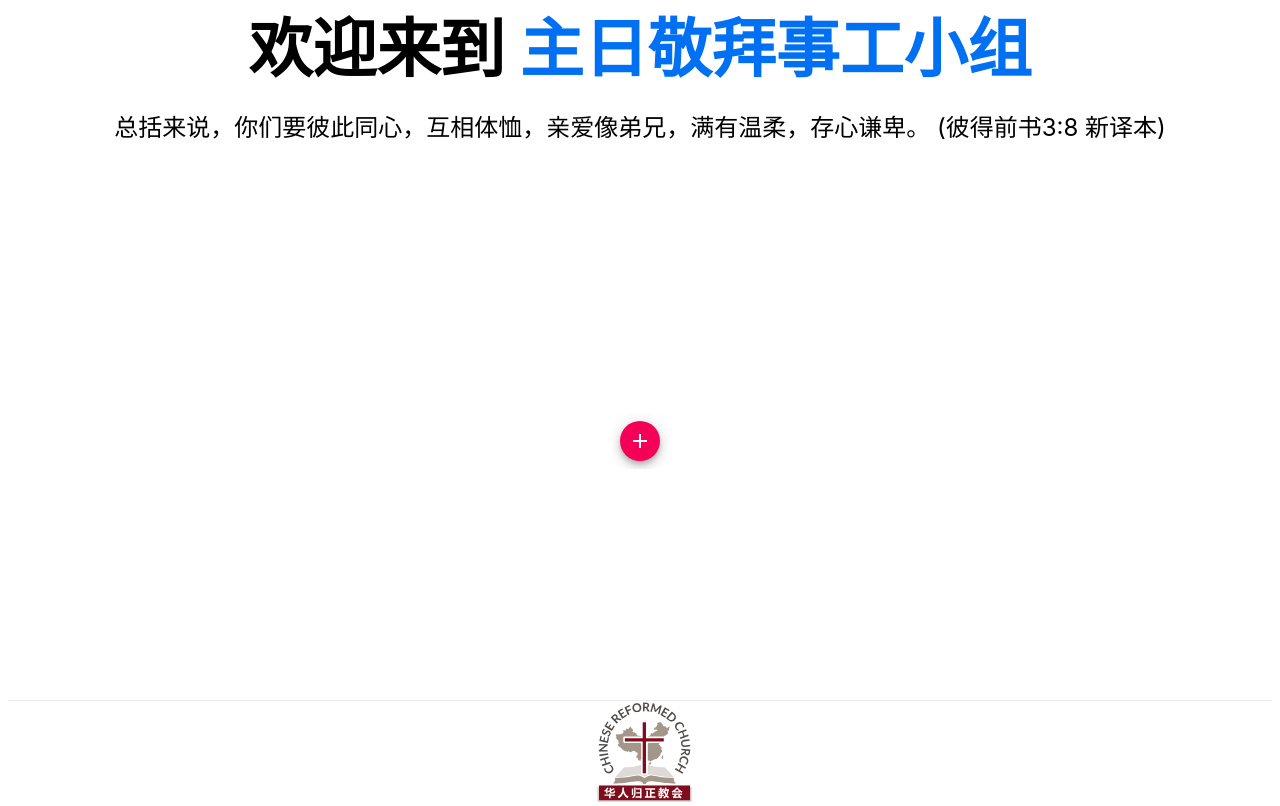
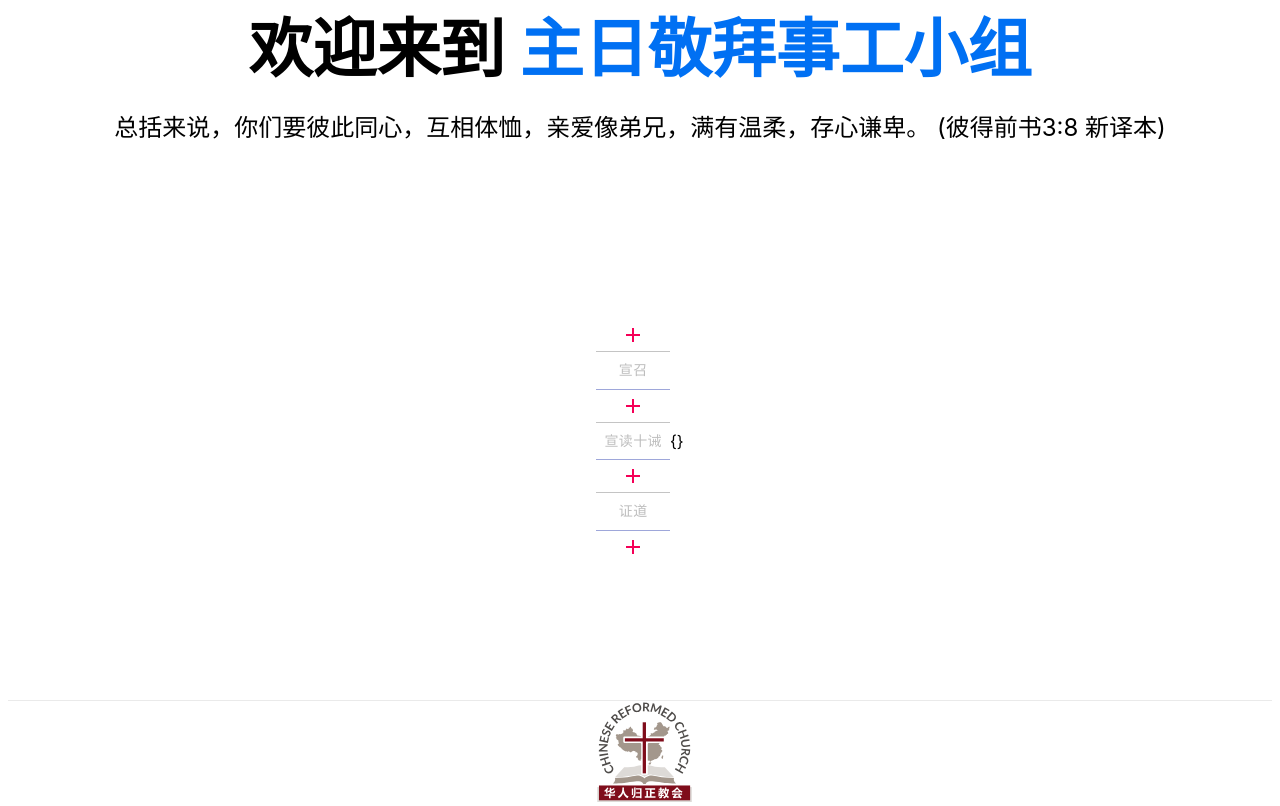
Before and after one commit to lengerrong/sundayapp, a Next.js app: page /songs in a window 1280 px wide. Built offline with nearby package versions, Linux system fonts and the light colour scheme.

Commit message:
Song Selector Drag Move and Drop

```diff
--- /dev/null
+++ b/components/song.panel.tsx
@@ -0,0 +1,40 @@
+import React, { useEffect } from 'react';
+import { createStyles, makeStyles, Theme } from '@material-ui/core/styles';
+import Button from '@material-ui/core/Button';
+import Dialog from '@material-ui/core/Dialog';
+import DialogActions from '@material-ui/core/DialogActions';
+import DialogContent from '@material-ui/core/DialogContent';
+import DialogTitle from '@material-ui/core/DialogTitle';
+import Fab from '@material-ui/core/Fab';
+import AddIcon from '@material-ui/icons/Add';
+import InputLabel from '@material-ui/core/InputLabel';
+import Input from '@material-ui/core/Input';
+import MenuItem from '@material-ui/core/MenuItem';
+import FormControl from '@material-ui/core/FormControl';
+import Select from '@material-ui/core/Select';
+
+const useStyles = makeStyles((theme: Theme) =>
+    createStyles({
+        container: {
+            display: 'flex',
+            flexWrap: 'wrap',
+            maxWidth: '70%'
+        },
+        margin: {
+            margin: theme.spacing(1),
+        },
+        formControl: {
+            margin: theme.spacing(1),
+            minWidth: 120,
+        },
+    }),
+);
+
+export default function SongPanel( {song} ) {
+    const classes = useStyles();
+    return (
+        <div className={classes.container}>
+            {JSON.stringify(song)}
+        </div>
+    );
+}
--- a/components/song.selector.tsx
+++ b/components/song.selector.tsx
@@ -1,18 +1,17 @@
-import React from 'react';
-import { createStyles, makeStyles, Theme } from '@material-ui/core/styles';
-import Button from '@material-ui/core/Button';
-import Dialog from '@material-ui/core/Dialog';
-import DialogActions from '@material-ui/core/DialogActions';
-import DialogContent from '@material-ui/core/DialogContent';
-import DialogTitle from '@material-ui/core/DialogTitle';
-import Fab from '@material-ui/core/Fab';
-import AddIcon from '@material-ui/icons/Add';
-import InputLabel from '@material-ui/core/InputLabel';
-import FormHelperText from '@material-ui/core/FormHelperText';
-import MenuItem from '@material-ui/core/MenuItem';
-import TextField from '@material-ui/core/TextField';
-import FormControl from '@material-ui/core/FormControl';
-import Select from '@material-ui/core/Select';
+import React from 'react'
+import { createStyles, makeStyles, Theme } from '@material-ui/core/styles'
+import Button from '@material-ui/core/Button'
+import Dialog from '@material-ui/core/Dialog'
+import DialogActions from '@material-ui/core/DialogActions'
+import DialogContent from '@material-ui/core/DialogContent'
+import DialogTitle from '@material-ui/core/DialogTitle'
+import AddIcon from '@material-ui/icons/Add'
+import InputLabel from '@material-ui/core/InputLabel'
+import FormHelperText from '@material-ui/core/FormHelperText'
+import MenuItem from '@material-ui/core/MenuItem'
+import TextField from '@material-ui/core/TextField'
+import FormControl from '@material-ui/core/FormControl'
+import Select from '@material-ui/core/Select'
 
 const psalms = require('../jsons/psalms')
 const hymns = require('../jsons/hymns')
@@ -32,75 +31,75 @@ const useStyles = makeStyles((theme: Theme) =>
             minWidth: 120,
         },
     }),
-);
+)
 
-const defaultType = 1;
-const defaultIndex = 1;
-const defaultSections = [];
+const defaultType = 1
+const defaultIndex = 1
+const defaultSections = []
 
 export default function SongSelect({onSongSelect}) {
-    const classes = useStyles();
-    const [open, setOpen] = React.useState(false);
-    const [type, setType] = React.useState<number | string>(defaultType);
-    const [index, setIndex] = React.useState<number | string>(defaultIndex);
-    const [sections, setSections] = React.useState<[number]>(defaultSections);
-    const maxIndex = type == defaultType ? psalms.length : hymns.length;
-    const songIndexLabel = '第' + index + '首';
-    const sectionsLabel = '第' + sections + '节';
-    const song = songs[type-1][index-1];
+    const classes = useStyles()
+    const [open, setOpen] = React.useState(false)
+    const [type, setType] = React.useState<number | string>(defaultType)
+    const [index, setIndex] = React.useState<number | string>(defaultIndex)
+    const [sections, setSections] = React.useState<[number]>(defaultSections)
+    const maxIndex = type == defaultType ? psalms.length : hymns.length
+    const songIndexLabel = '第' + index + '首'
+    const sectionsLabel = '第' + sections + '节'
+    const song = songs[type-1][index-1]
     const onTypeChange = (event: React.ChangeEvent<{ value: unknown }>) => {
-        setType(Number(event.target.value) || '');
+        setType(Number(event.target.value) || '')
         if (event.target.value == 1 && index > hymns.length) {
             setIndex(1)
         }
-    };
+    }
 
     const onIndexChange = (event: React.ChangeEvent<{ value: unknown }>) => {
-        let indexValue = Number(event.target.value) || 1;
+        let indexValue = Number(event.target.value) || 1
         if (indexValue < 1) {
-            indexValue = 1;
+            indexValue = 1
         }
         if (indexValue > maxIndex) {
-            indexValue = maxIndex;
+            indexValue = maxIndex
         }
-        setIndex(indexValue);
-        setSections(defaultSections);
-    };
+        setIndex(indexValue)
+        setSections(defaultSections)
+    }
 
     const onSectionsChange = (event: React.ChangeEvent<{ value: unknown }>) => {
-        setSections(event.target.value);
+        setSections(event.target.value)
     }
 
     const handleClickOpen = () => {
-        setOpen(true);
-    };
+        setOpen(true)
+    }
 
     const handleClose = () => {
-        cleanState();
-    };
+        cleanState()
+    }
 
     const handleOk = () => {
         if (sections.length < 1) {
-            return;
+            return
         }
-        let selectedSong = {...song};
-        selectedSong.verses = selectedSong.verses.filter(verse => sections.includes(Number(verse.index)));
-        onSongSelect && onSongSelect(selectedSong);
-        cleanState();
-    };
+        let selectedSong = {...song}
+        selectedSong.verses = selectedSong.verses.filter(verse => sections.includes(Number(verse.index)))
+        onSongSelect && onSongSelect(selectedSong)
+        cleanState()
+    }
 
     const cleanState = () => {
-        setOpen(false);
-        setIndex(defaultIndex);
-        setType(defaultType);
-        setSections(defaultSections);
+        setOpen(false)
+        setIndex(defaultIndex)
+        setType(defaultType)
+        setSections(defaultSections)
     }
 
     return (
-        <div>
-            <Fab size='small' color="secondary" aria-label="add" className={classes.margin} onClick={handleClickOpen}>
+        <>
+            <Button size='small' color="secondary" aria-label="add" className={classes.margin + 'MuiButtonGroup-grouped MuiButtonGroup-groupedVertical MuiButtonGroup-groupedText MuiButtonGroup-groupedTextVertical'} onClick={handleClickOpen}>
                 <AddIcon />
-            </Fab>
+            </Button>
             <Dialog open={open} onClose={handleClose}>
                 <DialogTitle>选择诗歌</DialogTitle>
                 <DialogContent>
@@ -151,12 +150,12 @@ export default function SongSelect({onSongSelect}) {
                 <DialogActions>
                     <Button onClick={handleClose} color="primary">
                         取消
-          </Button>
+                    </Button>
                     <Button onClick={handleOk} color="primary">
                         确定
-          </Button>
+                    </Button>
                 </DialogActions>
             </Dialog>
-        </div>
-    );
+        </>
+    )
 }
--- a/package.json
+++ b/package.json
@@ -9,12 +9,15 @@
     "lint": "next lint"
   },
   "dependencies": {
+    "@emotion/react": "^11.4.0",
+    "@emotion/styled": "^11.3.0",
     "@material-ui/core": "^4.12.1",
     "@material-ui/icons": "^4.11.2",
     "mobx": "^6.3.2",
     "mobx-react-lite": "^3.2.0",
     "next": "11.0.1",
     "react": "17.0.2",
+    "react-beautiful-dnd": "^13.1.0",
     "react-dom": "17.0.2"
   },
   "devDependencies": {
--- a/pages/songs/index.tsx
+++ b/pages/songs/index.tsx
@@ -1,11 +1,82 @@
-import Link from 'next/link'
+import React from 'react'
+import Button from '@material-ui/core/Button'
+import ButtonGroup from '@material-ui/core/ButtonGroup'
 import { observer } from 'mobx-react-lite'
 import SongSelect from '../../components/song.selector'
+import SongPanel from '../../components/song.panel'
+import songsStore from '../../stores/songs.store'
+import { Chip } from '@material-ui/core'
+import LibraryMusicIcon from '@material-ui/icons/LibraryMusic'
+import DragMoveDrop from '../../components/drag.move.drop'
 
 const Songs = observer(({ styles }) => {
+  const [currentSong, setCurrentSong] = React.useState({})
+  const { songs } = songsStore
+  const onSongSelect = (selectedSong, position) => {
+    let newSongs = Array.from(songs)
+    newSongs.push({ ...selectedSong, position })
+    songsStore.setSongs(newSongs)
+    setCurrentSong(selectedSong)
+  }
+  const getSongLable = (song) => {
+    return (song.type == 0 ? '诗篇' : '圣诗') + song.index + ': 第' + song.verses.map(verse => verse.index).join(',') + '节'
+  }
+  const onSongClick = (song) => {
+    console.log(song)
+    if (song.index != currentSong.index ||
+      song.position != currentSong.position ||
+      song.title != currentSong.title ||
+      JSON.stringify(song.verses) !== JSON.stringify(currentSong.verses)) {
+      setCurrentSong(song)
+    }
+  }
+  const onDeleteSong = (song) => {
+    let newSongs = Array.from(songs)
+    newSongs.splice(song.arrayIndex, 1)
+    songsStore.setSongs(newSongs)
+    setCurrentSong(newSongs.length >= 1 ? newSongs[0] : {})
+  }
+  const SongChip = (song) => {
+    const songLabel = getSongLable(song)
+    return (
+      <Chip
+        key={songLabel}
+        className={styles.chip}
+        clickable
+        color="primary"
+        icon={<LibraryMusicIcon />}
+        label={songLabel}
+        onClick={() => onSongClick(song)}
+        onDelete={() => onDeleteSong(song)}
+      />
+    )
+  }
+  let displaySongs = Array.from(songs)
+  displaySongs = displaySongs.map((song, index) => ({ ...song, arrayIndex: index }))
   return (
     <div className={styles.grid}>
-      <SongSelect />
+      <ButtonGroup orientation="vertical" variant="text" color="primary" aria-label="vertical text primary button group">
+        <DragMoveDrop>
+          {displaySongs.filter((song) => song.position == 0).map(SongChip)}
+        </DragMoveDrop>
+        <SongSelect onSongSelect={(selectedSong) => onSongSelect(selectedSong, 0)} />
+        <Button disabled>宣召</Button>
+        <DragMoveDrop>
+          {displaySongs.filter((song) => song.position == 1).map(SongChip)}
+        </DragMoveDrop>
+        <SongSelect onSongSelect={(selectedSong) => onSongSelect(selectedSong, 1)} />
+        <Button disabled>宣读十诫</Button>
+        <DragMoveDrop>
+          {displaySongs.filter((song) => song.position == 2).map(SongChip)}
+        </DragMoveDrop>
+        <SongSelect onSongSelect={(selectedSong) => onSongSelect(selectedSong, 2)} />
+        <Button disabled>证道</Button>
+        <DragMoveDrop>
+          {displaySongs.filter((song) => song.position == 3).map(SongChip)}
+        </DragMoveDrop>
+        <SongSelect onSongSelect={(selectedSong) => onSongSelect(selectedSong, 3)} />
+      </ButtonGroup>
+      <SongPanel song={currentSong} />
     </div>
   )
 })
--- a/stores/songs.store.ts
+++ b/stores/songs.store.ts
@@ -1,7 +1,7 @@
 import { makeAutoObservable } from 'mobx'
 
 const songsStore = makeAutoObservable({
-    songs: {},
+    songs: [],
     setSongs(songs) {
         this.songs = songs
     }
--- a/styles/default.layout.module.css
+++ b/styles/default.layout.module.css
@@ -30,6 +30,10 @@
   justify-content: center;
   align-items: center;
   flex-grow: 1;
+}
+
+.chip {
+  margin: 0.2rem !important;
 }
 
 .header {
```
Also changed, not shown: components/drag.move.drop.tsx (added, +89 -0 lines), pages/index.tsx (+8 -8 lines), 1 other file (tests, documents, lock files or other folders).
